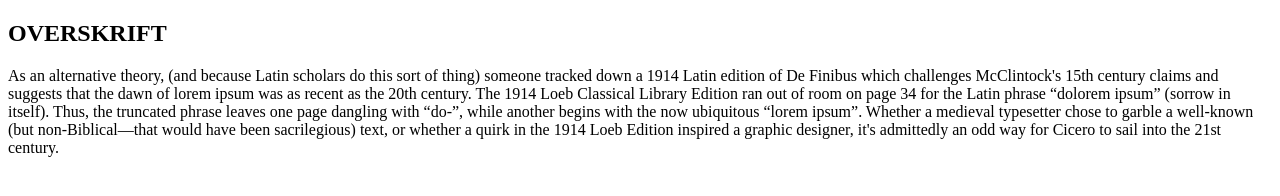
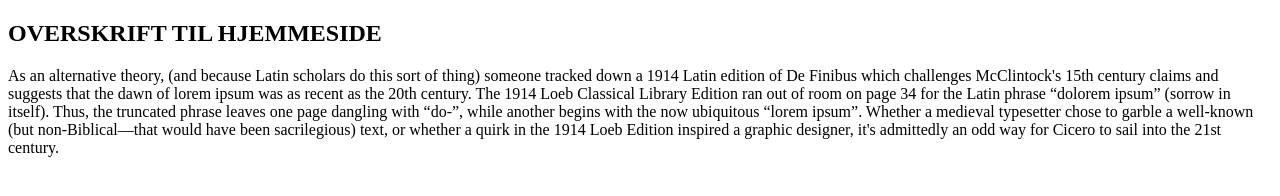
Before and after one commit to MarcusVolsted/Marcus, a plain HTML site: page index.html in a window 1280 px wide. Drawn offline with Linux system fonts and the light colour scheme.

Commit message:
Update index.html

```diff
--- a/index.html
+++ b/index.html
@@ -7,7 +7,7 @@
   <body>
     <div class="container">
       <article class="context">
-        <h1>OVERSKRIFT</h1>
+        <h1>OVERSKRIFT TIL HJEMMESIDE</h1>
         <p></p>
       </article>
     </div>
```
